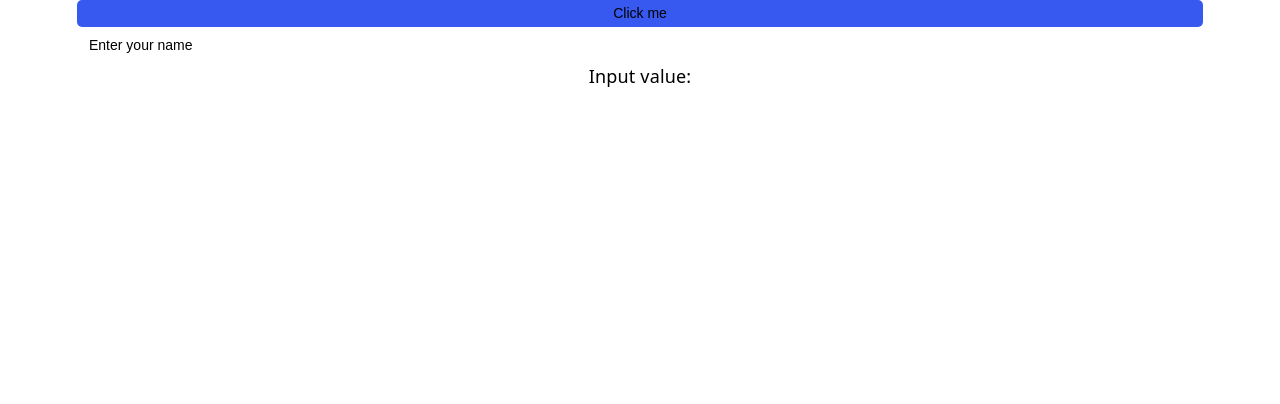
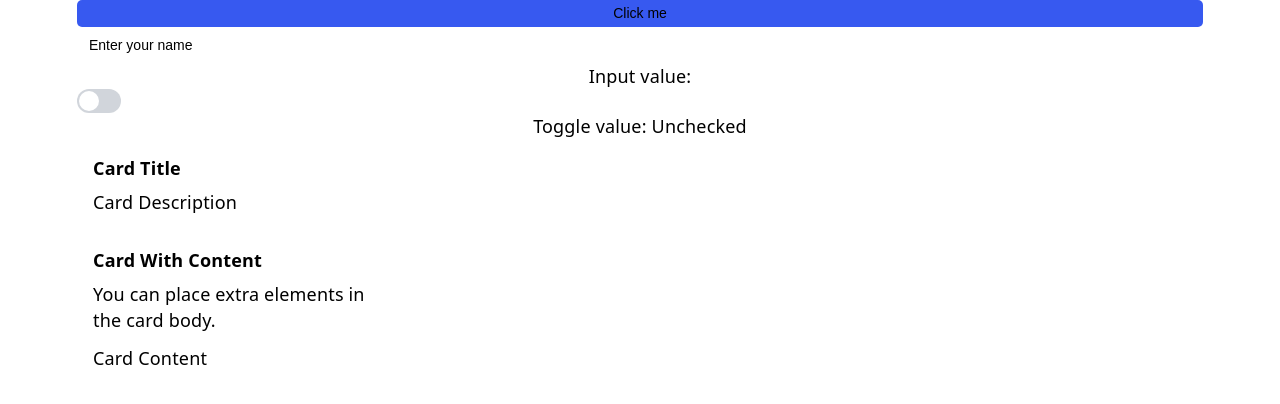
Before and after one commit to tamim-dev/story-book, a React (Vite) app: page / in a window 1280 px wide. Shown: the top 404 px of the page. Built offline with nearby package versions, Linux system fonts and the light colour scheme.

Commit message:
Integrate Toggle and Card into App

```diff
--- a/src/App.tsx
+++ b/src/App.tsx
@@ -2,10 +2,13 @@ import './App.css'
 import { Button } from './components/Button'
 import { Input } from './components/Input'
 import { useState } from 'react'
+import { Toggle } from './components/Toggle'
+import { Card } from './components/Card'
 
 function App() {
   const [inputValue, setInputValue] = useState<string>('')
   const [buttonClicked, setButtonClicked] = useState<boolean>(false)
+  const [toggleChecked, setToggleChecked] = useState<boolean>(false)
   const handleButtonClick = () => {
     setButtonClicked(!buttonClicked)
     console.log('Button clicked')
@@ -14,12 +17,22 @@ function App() {
     setInputValue(value)
     console.log('Input value:', value)
   }
+  const handleToggleChange = (value: boolean) => {
+    setToggleChecked(value)
+    console.log('Toggle value:', value)
+  }
 
   return (
     <>
-      <Button label="Click me" onClick={handleButtonClick}  variant={buttonClicked ? 'secondary' : 'primary'} size={buttonClicked ? 'large' : 'small'} />
+      <Button label="Click me" onClick={handleButtonClick} variant={buttonClicked ? 'secondary' : 'primary'} size={buttonClicked ? 'large' : 'small'} />
       <Input value={inputValue} onChange={handleInputChange} placeholder="Enter your name" />
       <p>Input value: {inputValue}</p>
+      <Toggle checked={toggleChecked} onChange={handleToggleChange} />
+      <p>Toggle value: {toggleChecked ? 'Checked' : 'Unchecked'}</p>
+      <Card title="Card Title" description="Card Description" />
+      <Card title="Card With Content" description="You can place extra elements in the card body." >
+        <p>Card Content</p>
+      </Card>
     </>
   )
 }
```
